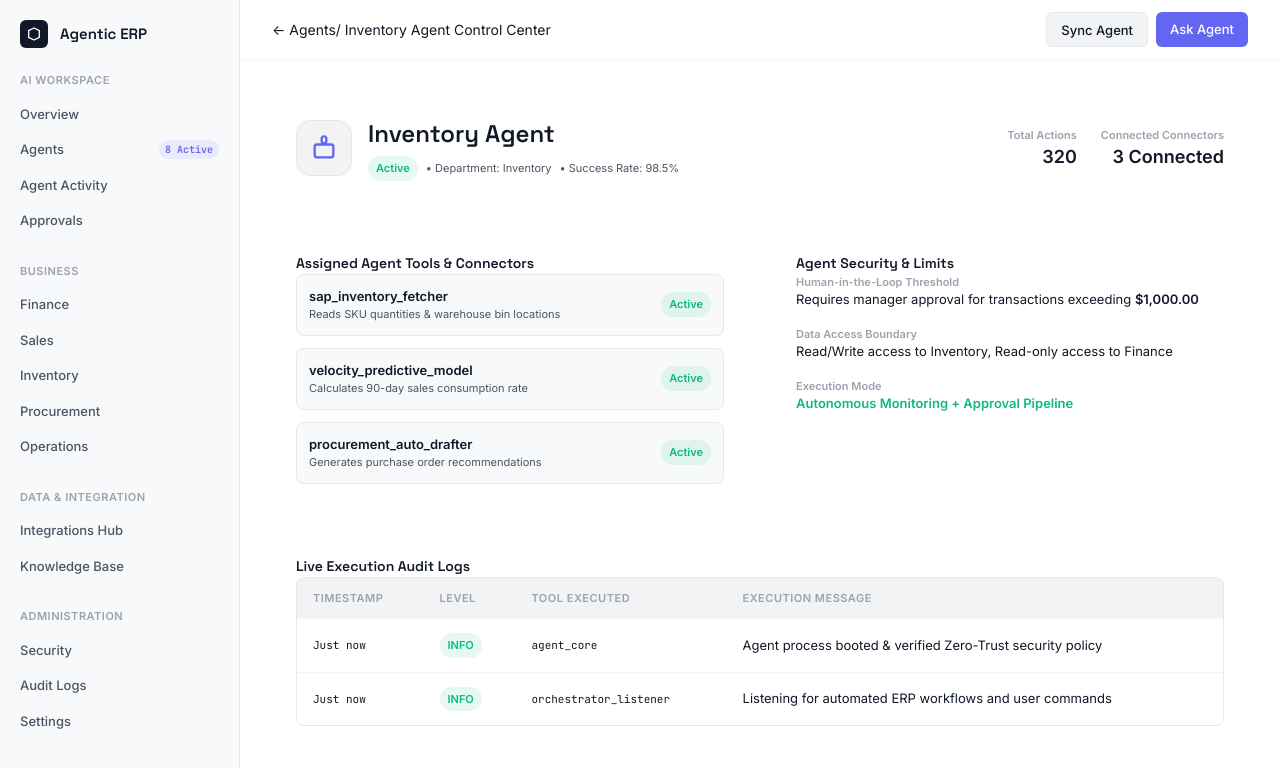
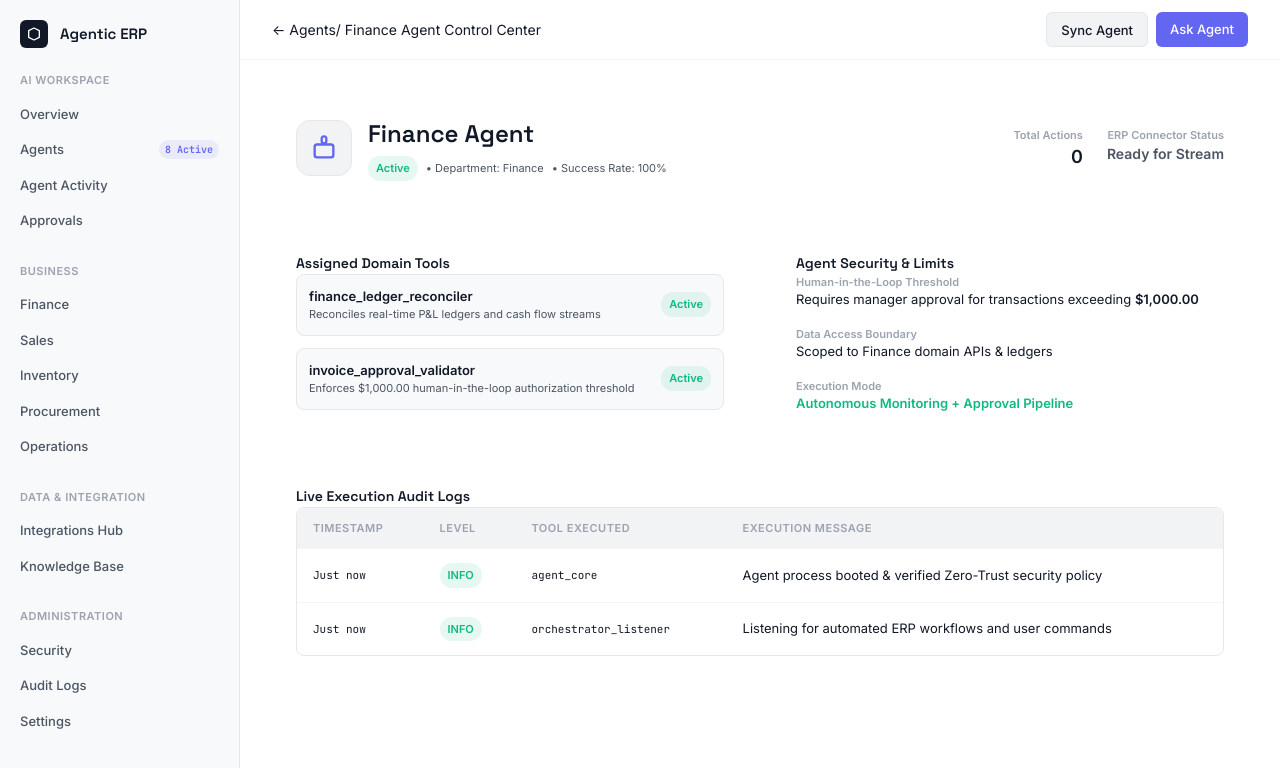
Before and after one commit to Ajimsha1080/Agentic-ERP-backend, a Next.js app in the folder apps/web/: page /agents/1 in a window 1280 px wide. Shown: the top 768 px of the page. Built offline with nearby package versions, Linux system fonts and the light colour scheme; no server answers.

Commit message:
fix: dynamically map domain tools and clean connector counts on agent detail page

```diff
--- a/apps/web/src/app/agents/[id]/page.tsx
+++ b/apps/web/src/app/agents/[id]/page.tsx
@@ -3,6 +3,41 @@
 import { useState, useEffect } from "react";
 import { useParams } from "next/navigation";
 import Link from "next/link";
+
+const AGENT_TOOLS_MAP: Record<string, Array<{ name: string; desc: string }>> = {
+  Finance: [
+    { name: "finance_ledger_reconciler", desc: "Reconciles real-time P&L ledgers and cash flow streams" },
+    { name: "invoice_approval_validator", desc: "Enforces $1,000.00 human-in-the-loop authorization threshold" }
+  ],
+  Inventory: [
+    { name: "inventory_wms_tracker", desc: "Monitors SKU warehouse bin locations and stock velocity" },
+    { name: "stockout_predictive_model", desc: "Calculates reorder points and 90-day consumption rates" }
+  ],
+  Procurement: [
+    { name: "po_auto_drafter", desc: "Generates automated purchase order recommendations" },
+    { name: "supplier_rfq_comparator", desc: "Evaluates vendor quotes and SLA performance metrics" }
+  ],
+  Sales: [
+    { name: "crm_deal_tracker", desc: "Tracks CRM sales pipeline funnel and deal stage velocity" },
+    { name: "revenue_pipeline_model", desc: "Calculates MRR/ARR forecasts and conversion rates" }
+  ],
+  Operations: [
+    { name: "freight_logistics_tracker", desc: "Monitors active shipments and logistics delivery routes" },
+    { name: "delay_alert_dispatcher", desc: "Flags freight shipping delays and alerts operations" }
+  ],
+  HR: [
+    { name: "headcount_onboarding_tracker", desc: "Monitors employee onboarding status and payroll records" },
+    { name: "policy_compliance_checker", desc: "Verifies internal HR policies and employee guidelines" }
+  ],
+  Analytics: [
+    { name: "token_consumption_meter", desc: "Tracks real-time LLM token usage and cost metrics" },
+    { name: "bi_report_generator", desc: "Generates executive KPI performance summary reports" }
+  ],
+  Compliance: [
+    { name: "zero_trust_rbac_verifier", desc: "Enforces Zero-Trust role access boundaries across ERP APIs" },
+    { name: "pii_masking_engine", desc: "Masks sensitive corporate PII and maintains audit logs" }
+  ]
+};
 
 export default function AgentDetailPage() {
   const params = useParams();
@@ -19,11 +54,11 @@ export default function AgentDetailPage() {
           const found = data.find((a: any) => String(a.id) === String(agentId)) || data[0];
           setAgent(found);
         } else {
-          setAgent({ id: agentId, name: "Inventory Agent", role: "Inventory", status: "Active", successRate: "98.5%", actions: 320 });
+          setAgent({ id: agentId, name: "Finance Agent", role: "Finance", status: "Active", successRate: "100%", actions: 0 });
         }
       })
       .catch(() => {
-        setAgent({ id: agentId, name: "Inventory Agent", role: "Inventory", status: "Active", successRate: "98.5%", actions: 320 });
+        setAgent({ id: agentId, name: "Finance Agent", role: "Finance", status: "Active", successRate: "100%", actions: 0 });
       });
 
     // Real-time execution logs
@@ -36,6 +71,8 @@ export default function AgentDetailPage() {
   if (!agent) {
     return <main className="main"><div className="content"><div className="skeleton" style={{ height: '300px' }}></div></div></main>;
   }
+
+  const assignedTools = AGENT_TOOLS_MAP[agent.role] || AGENT_TOOLS_MAP["Finance"];
 
   return (
     <main className="main">
@@ -65,7 +102,7 @@ export default function AgentDetailPage() {
               <div style={{ display: 'flex', alignItems: 'center', gap: '8px', marginTop: '4px' }}>
                 <span className="badge active">{agent.status || 'Active'}</span>
                 <span className="text-xs text-dim">• Department: {agent.role}</span>
-                <span className="text-xs text-dim">• Success Rate: {agent.successRate || '99%'}</span>
+                <span className="text-xs text-dim">• Success Rate: {agent.successRate || '100%'}</span>
               </div>
             </div>
           </div>
@@ -73,11 +110,11 @@ export default function AgentDetailPage() {
           <div style={{ display: 'flex', gap: '24px' }}>
             <div style={{ textAlign: 'right' }}>
               <div className="text-xs text-faint font-semibold uppercase">Total Actions</div>
-              <div className="font-semibold text-lg mt-1">{agent.actions ?? 142}</div>
+              <div className="font-semibold text-lg mt-1">{agent.actions ?? 0}</div>
             </div>
             <div style={{ textAlign: 'right' }}>
-              <div className="text-xs text-faint font-semibold uppercase">Connected Connectors</div>
-              <div className="font-semibold text-lg mt-1">3 Connected</div>
+              <div className="text-xs text-faint font-semibold uppercase">ERP Connector Status</div>
+              <div className="font-semibold text-lg mt-1" style={{ color: 'var(--text-dim)', fontSize: '14px' }}>Ready for Stream</div>
             </div>
           </div>
         </div>
@@ -86,29 +123,17 @@ export default function AgentDetailPage() {
         <div style={{ display: 'grid', gridTemplateColumns: '1fr 1fr', gap: '24px' }}>
 
           <div className="panel" style={{ padding: '24px' }}>
-            <h3 className="font-semibold text-base mb-4">Assigned Agent Tools & Connectors</h3>
+            <h3 className="font-semibold text-base mb-4">Assigned Domain Tools</h3>
             <div style={{ display: 'flex', flexDirection: 'column', gap: '12px' }}>
-              <div style={{ padding: '12px', borderRadius: '8px', background: 'var(--bg)', border: '1px solid var(--border)', display: 'flex', justifyContent: 'space-between', alignItems: 'center' }}>
-                <div>
-                  <div style={{ fontSize: '13px', fontWeight: 600 }}>sap_inventory_fetcher</div>
-                  <div style={{ fontSize: '11px', color: 'var(--text-dim)' }}>Reads SKU quantities & warehouse bin locations</div>
+              {assignedTools.map((tool, i) => (
+                <div key={i} style={{ padding: '12px', borderRadius: '8px', background: 'var(--bg)', border: '1px solid var(--border)', display: 'flex', justifyContent: 'space-between', alignItems: 'center' }}>
+                  <div>
+                    <div style={{ fontSize: '13px', fontWeight: 600 }}>{tool.name}</div>
+                    <div style={{ fontSize: '11px', color: 'var(--text-dim)' }}>{tool.desc}</div>
+                  </div>
+                  <span className="badge active">Active</span>
                 </div>
-                <span className="badge active">Active</span>
-              </div>
-              <div style={{ padding: '12px', borderRadius: '8px', background: 'var(--bg)', border: '1px solid var(--border)', display: 'flex', justifyContent: 'space-between', alignItems: 'center' }}>
-                <div>
-                  <div style={{ fontSize: '13px', fontWeight: 600 }}>velocity_predictive_model</div>
-                  <div style={{ fontSize: '11px', color: 'var(--text-dim)' }}>Calculates 90-day sales consumption rate</div>
-                </div>
-                <span className="badge active">Active</span>
-              </div>
-              <div style={{ padding: '12px', borderRadius: '8px', background: 'var(--bg)', border: '1px solid var(--border)', display: 'flex', justifyContent: 'space-between', alignItems: 'center' }}>
-                <div>
-                  <div style={{ fontSize: '13px', fontWeight: 600 }}>procurement_auto_drafter</div>
-                  <div style={{ fontSize: '11px', color: 'var(--text-dim)' }}>Generates purchase order recommendations</div>
-                </div>
-                <span className="badge active">Active</span>
-              </div>
+              ))}
             </div>
           </div>
 
@@ -121,7 +146,7 @@ export default function AgentDetailPage() {
               </div>
               <div>
                 <div className="text-xs text-faint font-semibold uppercase mb-1">Data Access Boundary</div>
-                <div style={{ fontSize: '13px', color: 'var(--text)' }}>Read/Write access to Inventory, Read-only access to Finance</div>
+                <div style={{ fontSize: '13px', color: 'var(--text)' }}>Scoped to {agent.role} domain APIs & ledgers</div>
               </div>
               <div>
                 <div className="text-xs text-faint font-semibold uppercase mb-1">Execution Mode</div>
```
